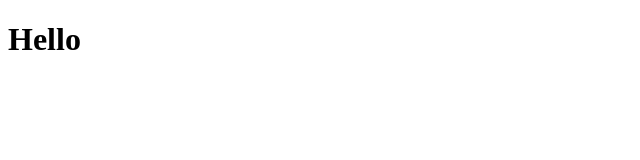
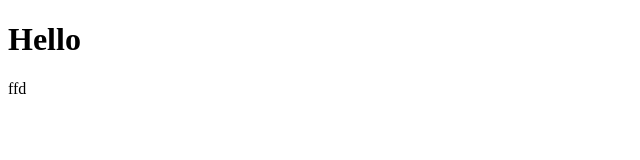
Before and after one commit to Sumit24C/GIt_tut, a plain HTML site: page index.html in a window 1280 px wide. Shown: the full height of the page, 0-640 px from the left. Drawn offline with Linux system fonts and the light colour scheme.

Commit message:
fixed extra

```diff
--- a/index.html
+++ b/index.html
@@ -7,5 +7,6 @@
 </head>
 <body>
     <h1>Hello</h1>
+    ffd
 </body>
 </html>
```
